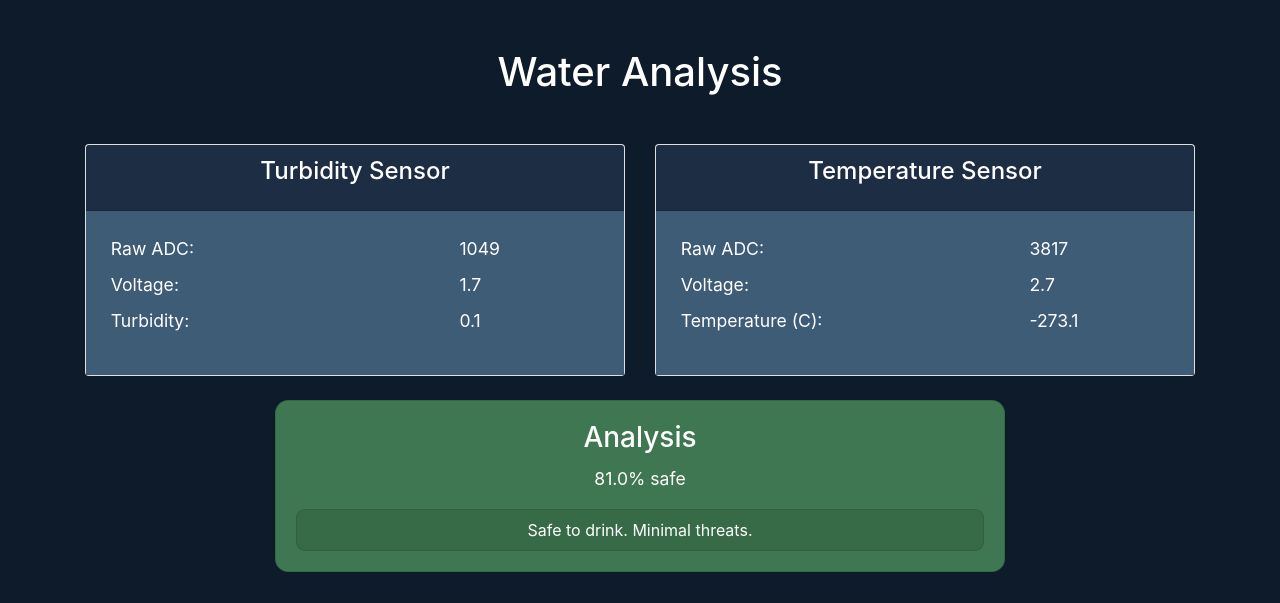
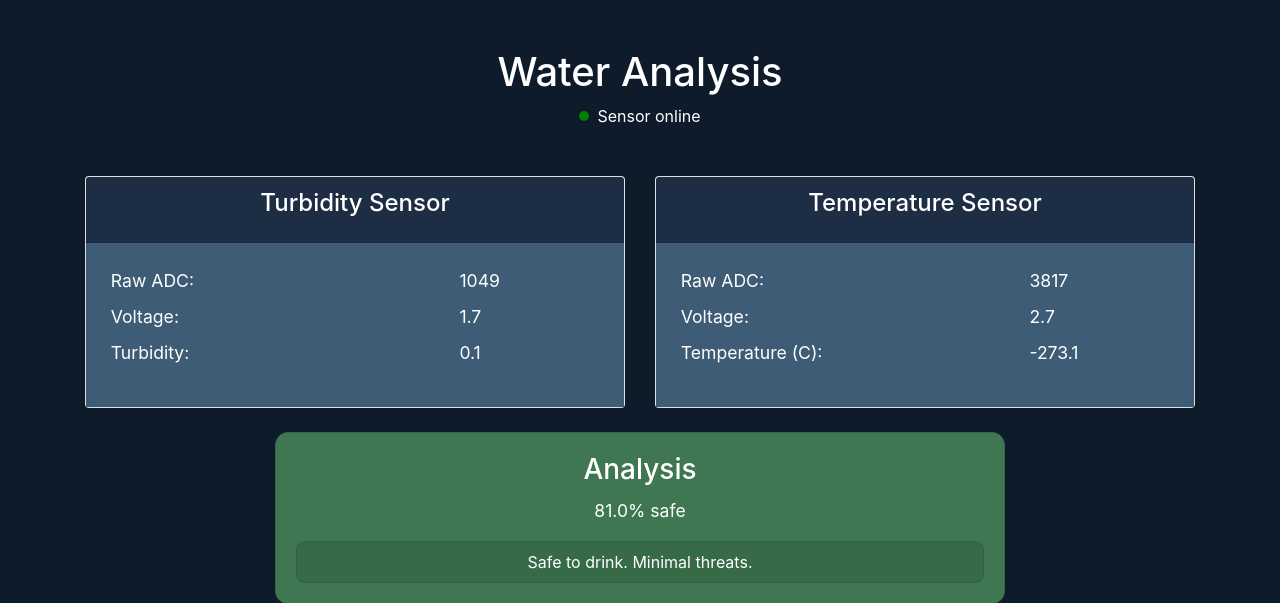
Before and after one commit to bulaya-ute/WaterAnalysis, a Flask app: page / in a window 1280 px wide. Shown: the top 603 px of the page. Run offline with Flask 3, Linux system fonts and the light colour scheme; some libraries are stand-ins or nearby versions.

Commit message:
Added a display for the online status of the sensor. After 5 seconds of no input from the sensor, it is assumed to be offline

```diff
--- a/app.py
+++ b/app.py
@@ -1,42 +1,26 @@
+import time
+
 from flask import Flask, render_template, request, jsonify
-import random
 
-from utils import analyze_data, rgb_to_hex, darken_color, hex_to_rgb
+from utils import analyze_data, get_sensor_status
 
 app = Flask(__name__)
 
-# Global variable to store sensor data
-# data = {
-#     'turbidity': 0.0,
-#     'temperature': 0.0,
-#     'voltage': 0.0,
-#     'analysis': {
-#         "safety_rating": 0.528,
-#         "description": "Drink only in an emergency",
-#         "color": "#198754",
-#         "color_alt": rgb_to_hex(darken_color(hex_to_rgb("#198754")))
-#     }
-# }
 safe_color = "#198754"
 unsafe_color = "#dc3545"
+sensor_timeout = 5  # time in seconds. If elapsed without getting a request from the sensor, it is assumed offline
+sensor_last_online = None
 
+# Global variable to store sensor data
 _dummy_data = {'temperature_sensor': {'rawADC': 3817, 'voltage': 2.71, 'temperature': -273.1499939},
                'turbidity_sensor': {'rawADC': 1049, 'voltage': 1.7, 'turbidity': 0.1}}
 
 data = _dummy_data.copy()
 data.update({"analysis": analyze_data(temperature=_dummy_data["temperature_sensor"]["temperature"],
                                       turbidity=_dummy_data["turbidity_sensor"]["turbidity"],
-                                      safe_color=safe_color, unsafe_color=unsafe_color)})
-# data = {
-#     "analysis": {
-#         "safety_rating": 0.528,
-#         "description": "Drink only in an emergency",
-#         "color": "#198754",
-#         "color_alt": rgb_to_hex(darken_color(hex_to_rgb("#198754")))
-#     }
-#
-# }
-#
+                                      safe_color=safe_color, unsafe_color=unsafe_color),
+             "sensor": get_sensor_status(timeout=sensor_timeout, last_online=sensor_last_online)})
+
 
 @app.route('/')
 def index():
@@ -45,13 +29,11 @@ def index():
 
 @app.route('/update', methods=['POST'])
 def update_data():
-    global data
+    global data, sensor_last_online
     json_data = request.get_json()
     if json_data:
         data.update(json_data)
-        # data['turbidity'] = json_data.get('turbidity', data['turbidity'])
-        # data['temperature'] = json_data.get('temperature', data['temperature'])
-        # data['voltage'] = json_data.get('voltage', data['voltage'])
+        sensor_last_online = time.time()
         analysis_data = analyze_data(data['temperature_sensor']["temperature"],
                                      data['turbidity_sensor']["turbidity"],
                                      safe_color=safe_color, unsafe_color=unsafe_color)
@@ -65,6 +47,7 @@ def update_data():
 @app.route('/data', methods=['GET'])
 def get_data():
     global data
+    data["sensor"].update(get_sensor_status(timeout=sensor_timeout, last_online=sensor_last_online))
     return jsonify(data)
 
 
--- a/templates/index.html
+++ b/templates/index.html
@@ -16,6 +16,11 @@
 <div class="container mt-5">
     <div class="text-center mb-5">
         <h1>Water Analysis</h1>
+        <div class="d-flex justify-content-center align-items-center my-2">
+            <div id="sensor-dot" style="width: 10px; height: 10px; background-color: green; border-radius: 50%;"></div>
+            <span id="sensor-status" class="ml-2">Sensor Online</span>
+        </div>
+
     </div>
 
     <div class="row">
@@ -115,6 +120,9 @@
                 const analysisDescription = document.getElementById('description');
                 analysisDescription.style.backgroundColor = data.analysis.color_alt;
 
+                // update the status of the sensor
+                document.getElementById("sensor-dot").style.backgroundColor = data.sensor.color;
+                document.getElementById("sensor-status").innerText = data.sensor.status;
 
             })
             .catch(error => console.error('Error fetching data:', error));
--- a/utils.py
+++ b/utils.py
@@ -1,100 +1,4 @@
-# import math
-#
-#
-# def interpolate_color(color1, color2, t):
-#     # Interpolate between two RGB colors
-#     return tuple(int((1 - t) * c1 + t * c2) for c1, c2 in zip(color1, color2))
-#
-#
-# def rgb_to_hex(rgb):
-#     return '#{:02x}{:02x}{:02x}'.format(*rgb)
-#
-#
-# def hex_to_rgb(hex_color):
-#     hex_color = hex_color.lstrip('#')
-#     return tuple(int(hex_color[i:i + 2], 16) for i in (0, 2, 4))
-#
-#
-# def water_safety_analysis(temperature, turbidity, safe_color="#198754", unsafe_color="#dc3545"):
-#     def scale(x):
-#         return ((1 / (1 + 2 ** (-x))) - 0.5) * 2
-#
-#     upper_temp, lower_temp = 37, 20
-#     mid_temp = (upper_temp + lower_temp) / 2
-#
-#     # Temperature safety rating
-#     temp_safety = scale(abs((temperature - mid_temp) / 4)) ** 3
-#
-#     # Turbidity safety rating
-#     turbidity_safety = (1.0 - turbidity) ** 2
-#
-#     # Final safety rating
-#     final_safety_rating = temp_safety * turbidity_safety
-#
-#     # Determine description
-#     if final_safety_rating >= 0.8:
-#         description = "Safe to drink. Minimal threats."
-#     elif 0.6 <= final_safety_rating < 0.8:
-#         description = "Fairly safe to drink, but may still harbor pathogens."
-#     elif 0.4 <= final_safety_rating < 0.6:
-#         if temperature < 20 or temperature > 37:
-#             description = "May not harbor cholera due to the temperature, but isn't very clean."
-#         else:
-#             description = "Relatively clean, but the temperature is in a range that could support cholera."
-#     elif 0.2 <= final_safety_rating < 0.4:
-#         if turbidity > 0.5:
-#             description = "Water is very unclear and is likely unsafe."
-#         elif 0.2 < turbidity <= 0.5:
-#             description = "Water is slightly unclear and may be unsafe."
-#         else:
-#             description = "Looks clean, but might contain cholera."
-#     else:
-#         description = "Highly unsafe. Do not drink!"
-#
-#     result = {
-#         "safety_rating": round(final_safety_rating, 3),
-#         "description": description
-#     }
-#
-#     if safe_color and unsafe_color:
-#         if isinstance(safe_color, tuple) and isinstance(unsafe_color, tuple):
-#             output_hex = False
-#         else:#
-#             output_hex = True
-#
-#         # Convert hex colors to RGB if necessary
-#         if isinstance(safe_color, str):
-#             safe_color = hex_to_rgb(safe_color)
-#         if isinstance(unsafe_color, str):
-#             unsafe_color = hex_to_rgb(unsafe_color)
-#
-#         # Interpolate colors based on safety rating
-#         interpolated_color = interpolate_color(unsafe_color, safe_color, final_safety_rating)
-#
-#         # Convert result back to hex if the inputs were hex strings
-#         if output_hex:
-#             result["color"] = rgb_to_hex(interpolated_color)
-#         else:
-#             result["color"] = interpolated_color
-#
-#     return result
-#
-#
-# # # Example usage
-# # temperature_ratio = 25
-# # turbidity_ratio = 0.3
-# # safe_color = "#00ff00"  # Green in hex
-# # unsafe_color = "#ff0000"  # Red in hex
-# #
-# # result = water_safety_analysis(temperature_ratio, turbidity_ratio, safe_color, unsafe_color)
-# # print(f"Safety Rating: {result['safety_rating']}")
-# # print(f"Description: {result['description']}")
-# # print(f"Color: {result.get('color', 'No color provided')}")  # Should return hex color
-# #
-# # print(rgb_to_hex((5, 255, 32)))
-
-
-import math
+import time
 
 
 def interpolate_color(color1, color2, t):
@@ -184,18 +88,8 @@ def analyze_data(temperature, turbidity, safe_color=None, unsafe_color=None) ->
     return result
 
 
-
-if __name__ == "__main__":
-    # Example usage
-    temperature_ratio = 25
-    turbidity_ratio = 0.3
-    safe_color = "#00ff00"  # Green in hex
-    unsafe_color = "#ff0000"  # Red in hex
-
-    result = analyze_data(temperature_ratio, turbidity_ratio, safe_color, unsafe_color)
-    print(f"Safety Rating: {result['safety_rating']}")
-    print(f"Description: {result['description']}")
-    print(f"Color: {result.get('color', 'No color provided')}")  # Should return hex color
-    print(f"Color Alt (10% darker): {result.get('color_alt', 'No color provided')}")
-
-    print(rgb_to_hex(darken_color((hex_to_rgb("#198754")))))
+def get_sensor_status(timeout: float, last_online: float | None):
+    now = time.time()
+    if last_online is None or now - last_online < timeout:
+        return {"status": "Sensor online", "color": "green"}
+    return {"status": "Sensor offline", "color": "red"}
```
